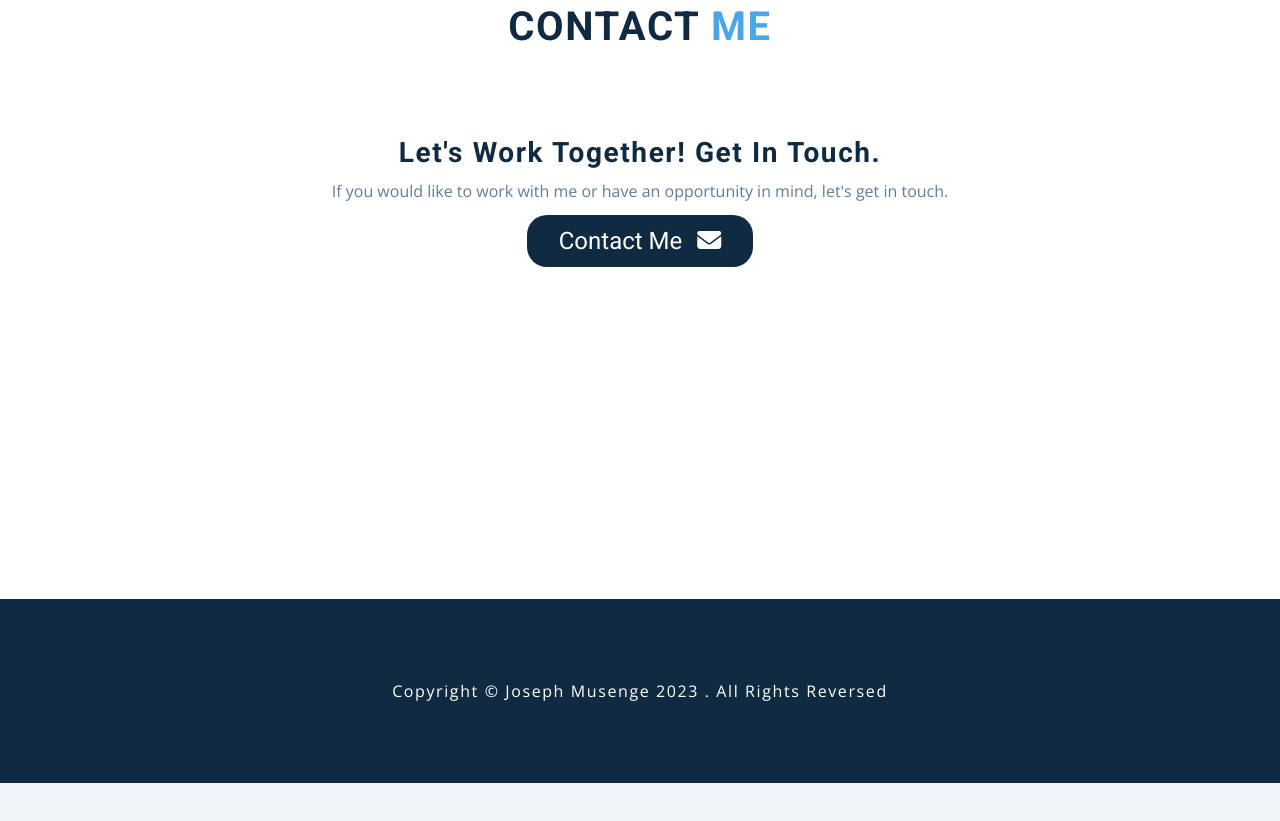
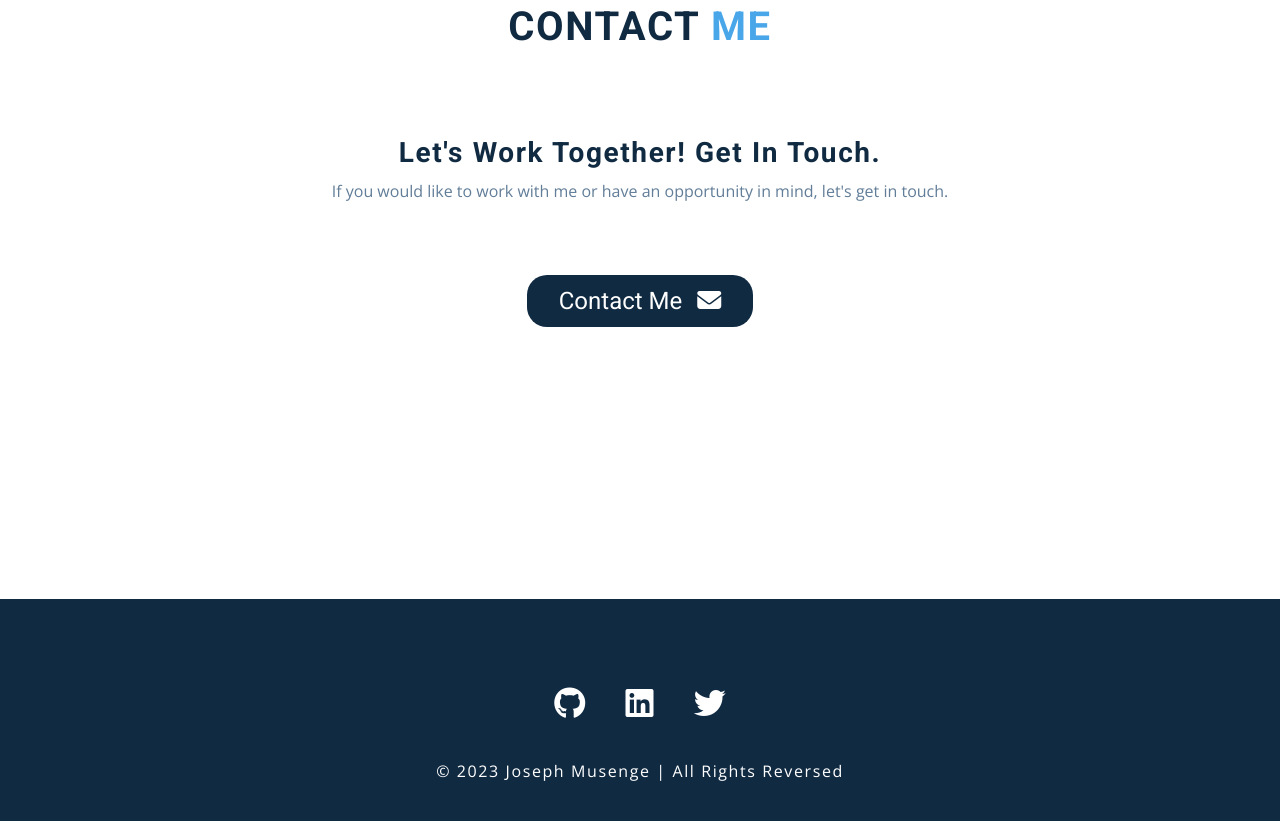
Before and after one commit to JosephMusenge/Portfolio-Website, a plain HTML site: page portfolio.html in a window 1280 px wide. Shown: the part 2991-3812 px from the top of the page. Before the commit the page ends 3774 px from the top, so only its background shows below. Drawn offline with nearby package versions, Linux system fonts and the light colour scheme.

Commit message:
added social media links

```diff
--- a/portfolio.css
+++ b/portfolio.css
@@ -354,6 +354,22 @@ header {
     background: var(--clr-grey-1);
     padding: 5rem 1rem;
   }
+
+  .social-links {
+    text-align: center;
+    margin-bottom: 2rem;
+    font-size: 2rem;
+  }
+  .btn-socials {
+    color: var(--clr-white);
+    padding: 1rem;
+    transition: all 0.3s ease-out;
+  }
+  .btn-socials i:hover {
+    color: var(--clr-primary-5);
+    transform: scale(1.2);
+  }
+
   footer p {
     color: var(--clr-white);
     text-align: center;
@@ -491,18 +507,22 @@ header {
   padding: 2rem;
   align-items: center;
 }
+.contact-icon {
+  margin-top: 5rem;
+}
 
-.contact-me a {
+.contact-icon a {
   font-size: 1.5em;
   font-family: var(--ff-primary);
   background: var(--clr-grey-1);
   border-radius: 20px;
   padding: 0.5em 2rem;
-  margin-top: 20px;
   color: var(--clr-white);
   text-transform: none;
 }
 
-.contact-icon > i {
+.contact-icon a > i {
   margin-left: 15px;
 }
+
+/**/
--- a/portfolio.html
+++ b/portfolio.html
@@ -115,19 +115,32 @@
             <div class="contact-me">
                 <h3>Let's work together! Get in touch.</h3>
                 <p>If you would like to work with me or have an opportunity in mind, let's get in touch.</p>
-                <a href="#" class="contact-icon">
-                    Contact Me<i class="fa-solid fa-envelope"></i>
-                </a>
+                <div class="contact-icon">
+                    <a href="mailto:josephmusengep62@gmail.com" target="_blank">
+                        Contact Me<i class="fa-solid fa-envelope"></i>
+                    </a>
+                </div>
             </div>
         </section>
         <!-- footer -->
         <footer class="section">
+        <div class="social-links">
+            <a href="https://github.com/JosephMusenge" target="_blank" class="btn-socials">
+                <i class="fab fa-github"></i>
+            </a>
+            <a href="https://linkedin.com/in/joseph-musenge" target="_blank" class="btn-socials">
+                <i class="fab fa-linkedin"></i>
+            </a>
+            <a href="https://twitter.com/_josephmusenge" target="_blank" class="btn-socials">
+                <i class="fab fa-twitter"></i>
+            </a>
+        </div>
         <p>
-            copyright &copy; Joseph Musenge
+            &copy;
             <span id="date">
             2022
             </span>
-            . all rights reversed
+            Joseph Musenge | all rights reversed
         </p>
         </footer>
         <!-- back to top button -->
```
